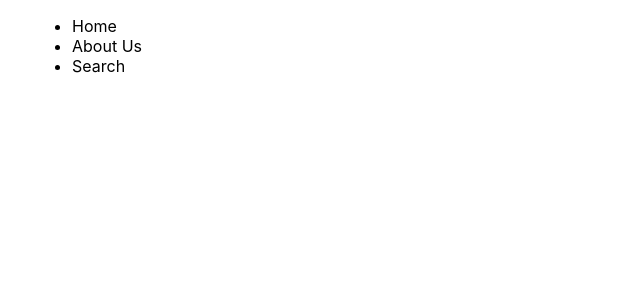
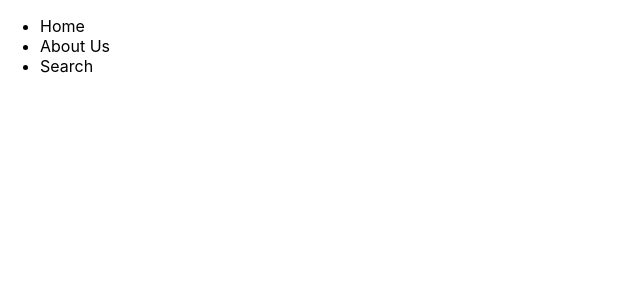
Before and after one commit to Baleksas/GoogleSearchApi, a Next.js app in the folder client/: page / in a window 1280 px wide. Shown: the top 300 px of the page, without its empty margins (0-640 px from the left). Built offline with nearby package versions, Linux system fonts and the light colour scheme.

Commit message:
feat: add navbar

```diff
--- /dev/null
+++ b/client/components/Navbar.tsx
@@ -0,0 +1,30 @@
+import type { NextPage } from "next";
+import Head from "next/head";
+import Image from "next/image";
+import Link from "next/link";
+
+const Navbar: NextPage = () => {
+  return (
+    <div>
+      <ul>
+        <li>
+          <Link href="/">
+            <a>Home</a>
+          </Link>
+        </li>
+        <li>
+          <Link href="/about">
+            <a>About Us</a>
+          </Link>
+        </li>
+        <li>
+          <Link href="/search">
+            <a>Search</a>
+          </Link>
+        </li>
+      </ul>
+    </div>
+  );
+};
+
+export default Navbar;
--- a/client/pages/_app.tsx
+++ b/client/pages/_app.tsx
@@ -1,8 +1,14 @@
-import '../styles/globals.css'
-import type { AppProps } from 'next/app'
+import "../styles/globals.css";
+import type { AppProps } from "next/app";
+import Navbar from "../components/Navbar";
 
 function MyApp({ Component, pageProps }: AppProps) {
-  return <Component {...pageProps} />
+  return (
+    <>
+      <Navbar />
+      <Component {...pageProps} />
+    </>
+  );
 }
 
-export default MyApp
+export default MyApp;
--- a/client/pages/index.tsx
+++ b/client/pages/index.tsx
@@ -5,27 +5,7 @@ import styles from "../styles/Home.module.css";
 import Link from "next/link";
 
 const Home: NextPage = () => {
-  return (
-    <div className={styles.container}>
-      <ul>
-        <li>
-          <Link href="/">
-            <a>Home</a>
-          </Link>
-        </li>
-        <li>
-          <Link href="/about">
-            <a>About Us</a>
-          </Link>
-        </li>
-        <li>
-          <Link href="/search">
-            <a>Search</a>
-          </Link>
-        </li>
-      </ul>
-    </div>
-  );
+  return <div className={styles.container}></div>;
 };
 
 export default Home;
--- a/client/pages/search.tsx
+++ b/client/pages/search.tsx
@@ -1,4 +1,4 @@
-import { ImageList, ImageListItem } from "@mui/material";
+import { ImageList, ImageListItem, Typography } from "@mui/material";
 import type { NextPage } from "next";
 import Head from "next/head";
 import Image from "next/image";
@@ -23,6 +23,7 @@ const Search: NextPage = ({ topResults }: any) => {
   console.log(topResults);
   return (
     <div>
+      <Typography variant="h4">Recommended songs from your source</Typography>
       <ImageList sx={{ width: 500, height: 450 }} cols={3} rowHeight={164}>
         {topResults.map((result: any) => (
           <ImageListItem key={result.cacheId}>
```
